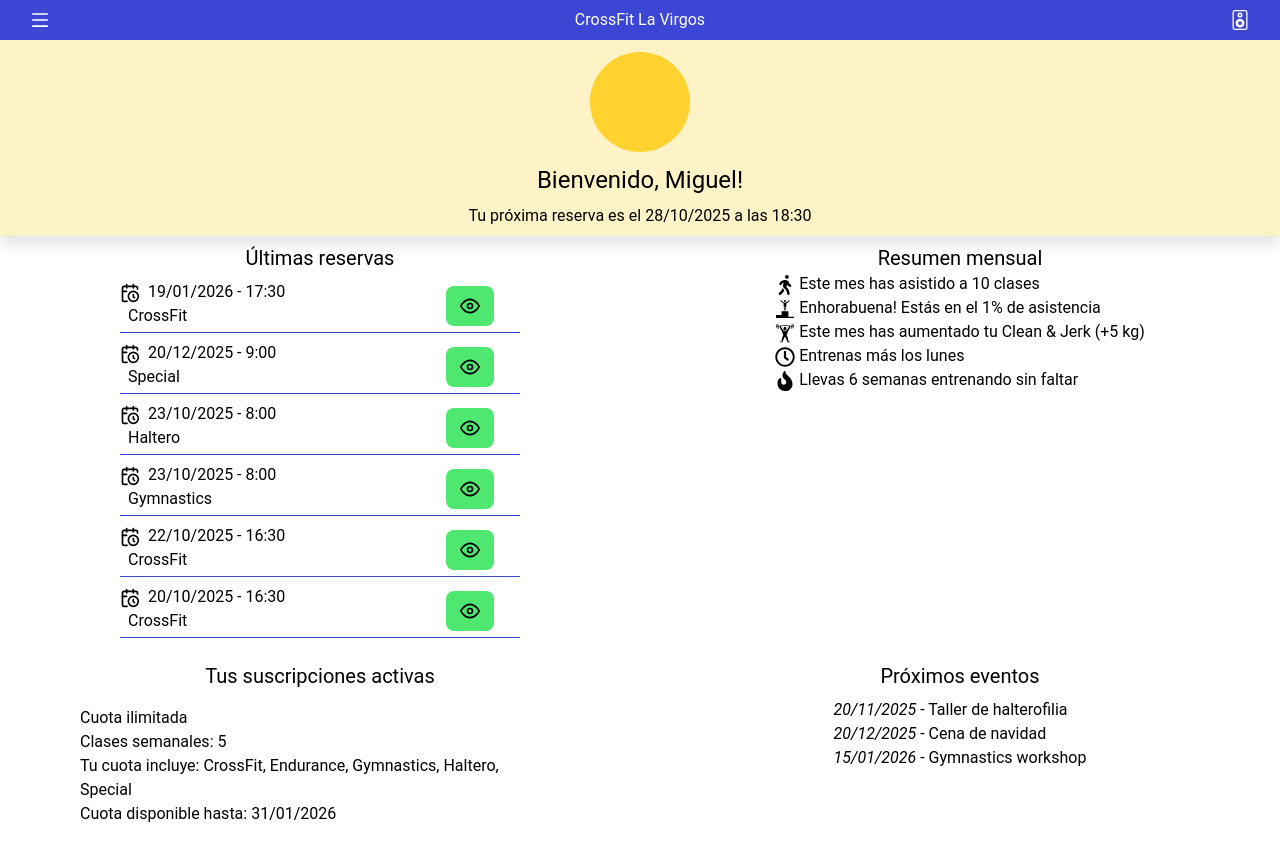
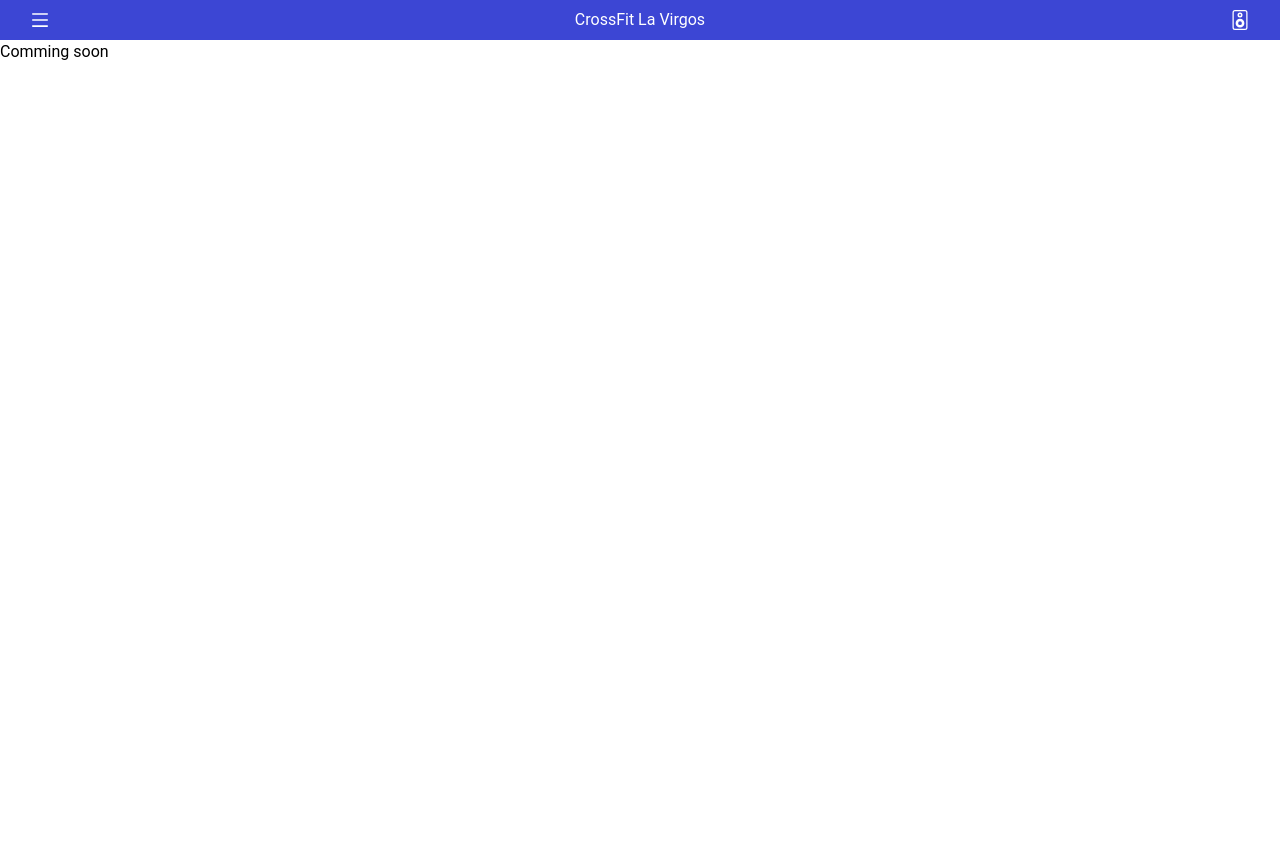
Before and after one commit to cperefer/boxUp_frontend, a React (Vite) app: page /classes in a window 1280 px wide. Before the commit this address led to /dashboard. Shown: the top 858 px of the page. After the commit the page ends 800 px from the top, so only its background shows below. Built offline with nearby package versions, Linux system fonts and the light colour scheme; sample sign-in values are in the browser's storage.

Commit message:
feat: added classes page and route

```diff
--- /dev/null
+++ b/src/classes/pages/ClassesPage.tsx
@@ -0,0 +1,3 @@
+export const ClassesPage = () => {
+  return <div className="pt-10">Comming soon</div>;
+};
--- a/src/router/AppRouter.tsx
+++ b/src/router/AppRouter.tsx
@@ -5,6 +5,7 @@ import { LoginPage } from "@/auth/pages/LoginPage";
 import { AuthLayout } from "@/auth/pages/layouts/AuthLayout";
 import { AuthenticatedRoutes, NotAuthenticatedRoutes } from "./ProtectedRoutes";
 import { ReservationsPage } from "@/reservations/pages/ReservationsPage";
+import { ClassesPage } from "@/classes/pages/ClassesPage";
 
 export const appRouter = createBrowserRouter([
   {
@@ -39,6 +40,10 @@ export const appRouter = createBrowserRouter([
         path: '/reservations',
         element: <ReservationsPage />
       },
+      {
+        path: '/classes',
+        element: <ClassesPage />
+      },
     ]
   },
   {
```
